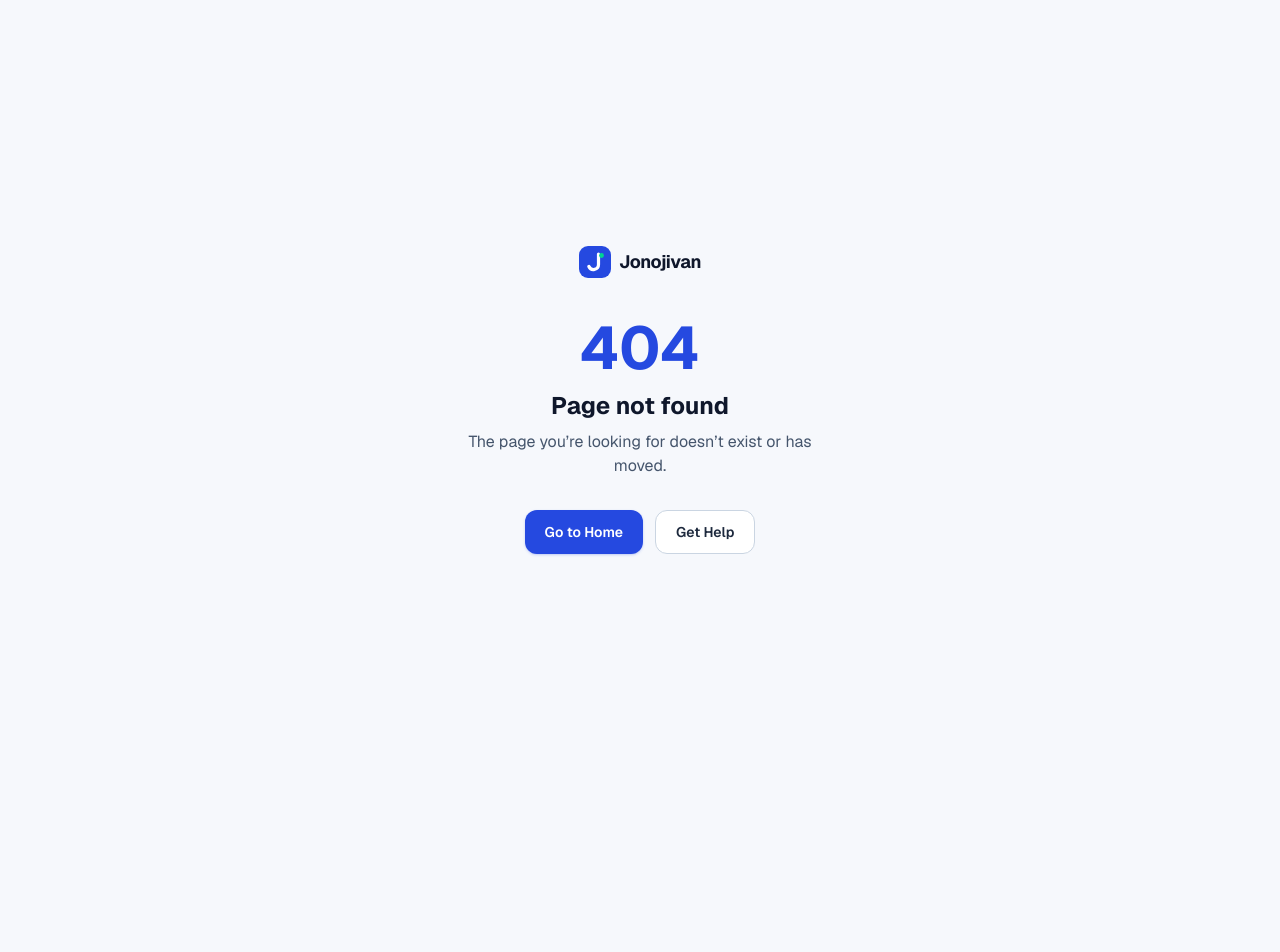
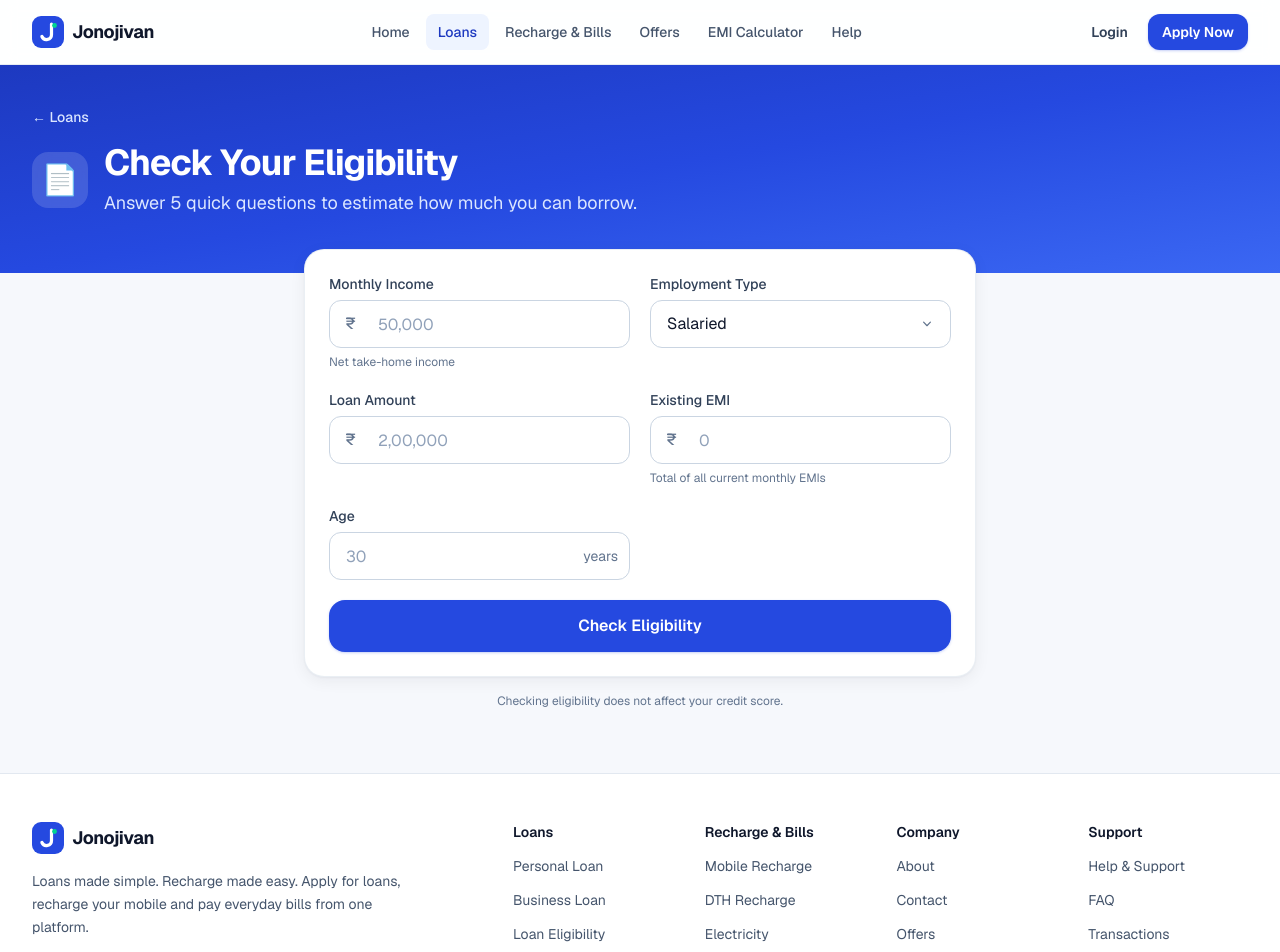
Before and after one commit to niks-nikhil-anand/Jonojivan_finance_recharge_loan, a Next.js app: page /loans/eligibility in a window 1280 px wide. Before the commit this address had no page. Shown: the top 952 px of the page. Before the commit the page ends 800 px from the top, so only its background shows below. Built offline with nearby package versions, Linux system fonts and the light colour scheme.

Commit message:
feat(loans): add loan eligibility checker page

```diff
--- /dev/null
+++ b/app/(site)/loans/eligibility/page.tsx
@@ -0,0 +1,19 @@
+import type { Metadata } from "next";
+import { EligibilityChecker } from "@/components/features/loans/EligibilityChecker";
+import { PageBody, PageHeader } from "@/components/ui/Layout";
+
+export const metadata: Metadata = {
+  title: "Check Loan Eligibility",
+  description: "Find out how much you can borrow in under a minute. No impact on your credit score.",
+};
+
+export default function EligibilityPage() {
+  return (
+    <>
+      <PageHeader title="Check Your Eligibility" description="Answer 5 quick questions to estimate how much you can borrow." icon="📄" back={{ label: "Loans", href: "/loans" }} />
+      <PageBody>
+        <EligibilityChecker />
+      </PageBody>
+    </>
+  );
+}
```
